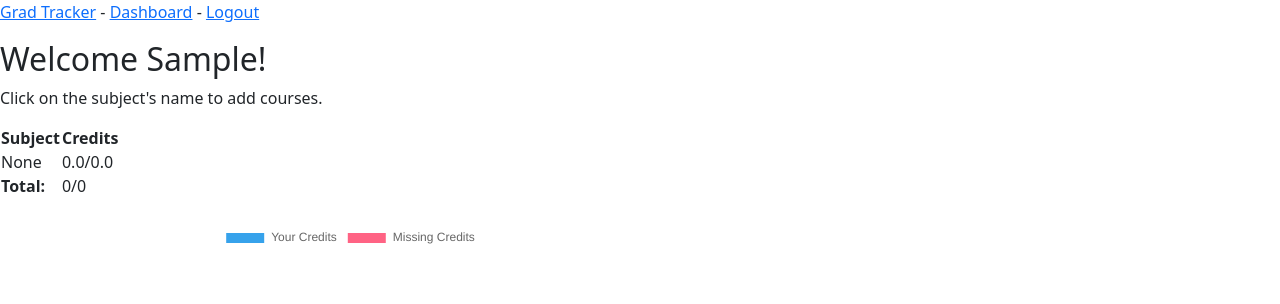
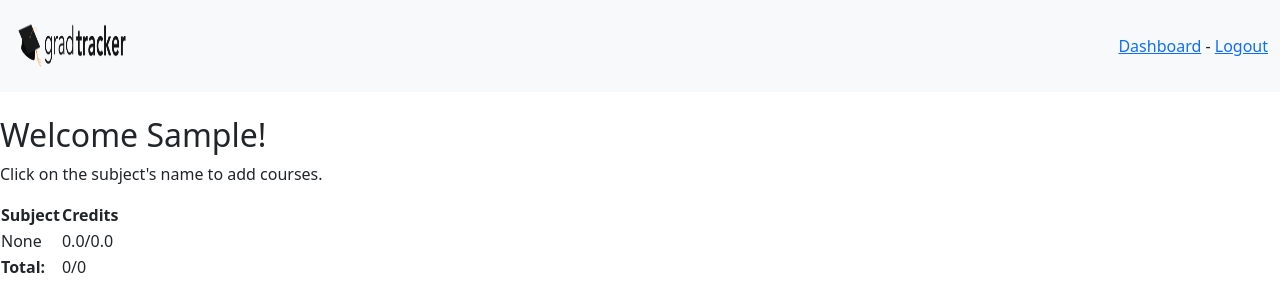
Before and after one commit to mpage882/gradtracker, a Django app: page /dashboard in a window 1280 px wide. Shown: the top 304 px of the page. Before the commit the page ends 244 px from the top, so only its background shows below. Run offline with Django 4.2, Linux system fonts and the light colour scheme; the visitor is signed in with stand-in values (Sample User, id 1); data that the repository does not hold is empty; some libraries are stand-ins or nearby versions.

Commit message:
adding logo and menu

```diff
--- a/ms_gradtracker/msgrad_app/templates/msgrad_app/base.html
+++ b/ms_gradtracker/msgrad_app/templates/msgrad_app/base.html
@@ -1,5 +1,6 @@
+<!DOCTYPE html>
+
 <head>
-
     <meta charset="UTF-8">
     <meta http-equiv="X-UA-Compatible" content="IE=edge">
     <meta name="viewport" content="width=device-width, initial-scale=1.0">
@@ -12,9 +13,15 @@
 
     {% bootstrap_messages %}
 
-    <p>
-        <!-- grad logo with link -->
-        <a href="{% url 'msgrad_app:index' %}">Grad Tracker</a> -
+    {% load static %}
+
+    <!-- Navbar with logo -->
+    <nav class="navbar navbar-light bg-light">
+        <div class="container-fluid">
+          <a class="navbar-brand" href="{% url 'msgrad_app:index' %}">
+            <img src="{% static 'black_grad-logo.png' %}" alt="" width="120" height="65" class="d-inline-block align-text-top">
+          </a>
+          <div class="rightMenu">
                 <!-- dashboard and login will be on the right -->
                 <a href="{% url 'msgrad_app:dashboard' %}">Dashboard</a> -
                 <!-- Login/Logout will be buttons  -->
@@ -23,11 +30,11 @@
                 {% else %}
                     <a href="{% url 'users:login' %}">Login</a>
                 {% endif %}
-
-    </p>
-
+            </div>
+        </div>
+      </nav>
 </head>
-
+<br>
 
 
 {% block content %}{% endblock content %}
--- a/ms_gradtracker/msgrad_app/templates/msgrad_app/dashboard.html
+++ b/ms_gradtracker/msgrad_app/templates/msgrad_app/dashboard.html
@@ -9,7 +9,7 @@
     <!-- Do a if user is authenticated so dashboard only appears for logged in user -->
 
     <!-- List Subjects with total credits to req. amount with links to subject -->
-    <table>
+    <table id="subjectTable">
         <tr>
            <th>Subject</th>
            <th>Credits</th>
@@ -28,12 +28,12 @@
         {% endfor %}
         <tr>
             <td><b>Total:</b></td>
-            <!-- FIXME: Create and add overall total variable here. -->
             <td>{{ totalCredits }}/{{ requiredCredits }}</td>
         </tr>
     </table>
     <br>
 
+    <!-- Chart.js Doughnut for User's credits -->
     <div class="chart">
         <div>
             <canvas id="myChart" style="width:100%;max-width:700px"></canvas>
@@ -50,11 +50,9 @@
                   label: '# of Credits',
                 }],
                   labels: {{labels|safe}},
-                  borderWidth: 1,
+                  borderWidth: 2,
               },
-              options: {
-
-              }
+              options: {}
             });
           </script>
     </div>
--- a/ms_gradtracker/msgrad_app/views.py
+++ b/ms_gradtracker/msgrad_app/views.py
@@ -1,4 +1,5 @@
 from django.shortcuts import render, redirect, get_object_or_404
+
 
 from .models import Subject, Course, Student
 
```
Also changed, not shown: ms_gradtracker/ms_gradtracker/settings.py (+6 -2 lines), ms_gradtracker/msgrad_app/templates/static/chart.js (deleted, +0 -10 lines), ms_gradtracker/msgrad_app/templates/static/black_grad-logo.png (added), ms_gradtracker/msgrad_app/templates/static/grad-logo2.jpg (added). Lines whose indentation alone changed are shown as unchanged.
